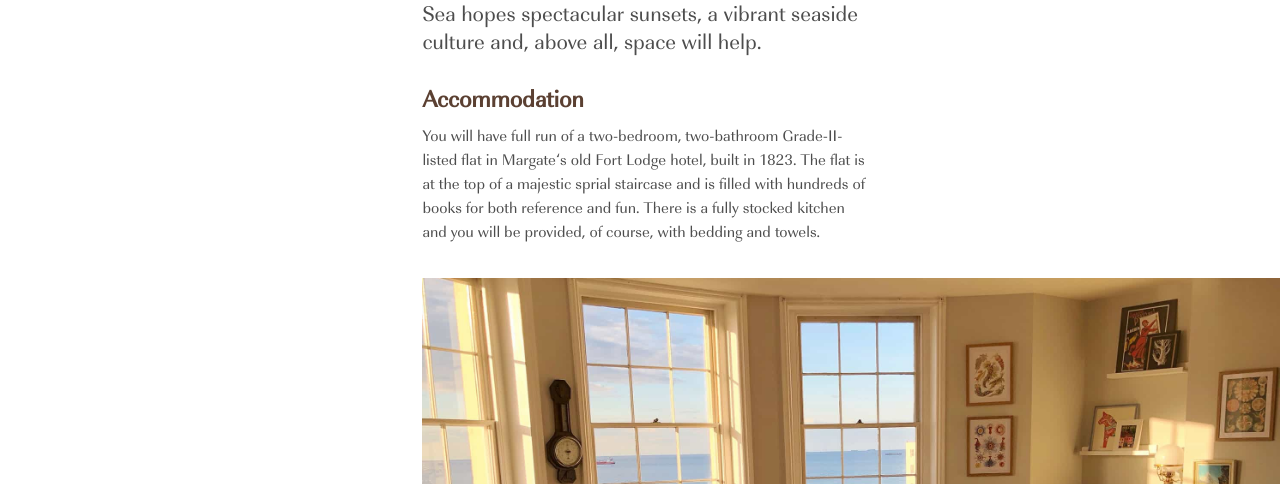
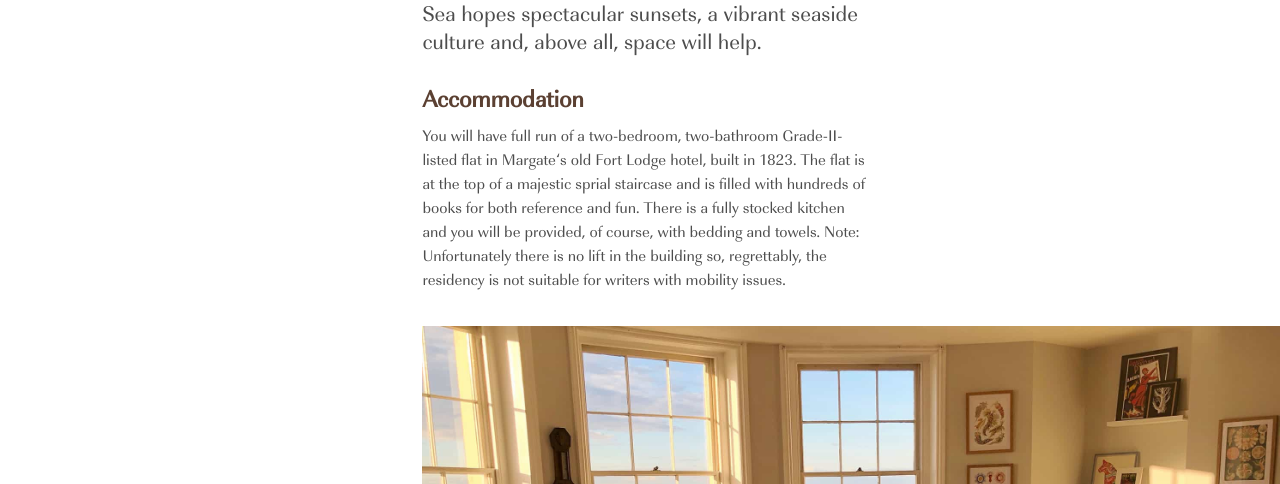
Before and after one commit to ryanhbowman/writersatsea, a website: page information.html in a window 1280 px wide. Shown: the part 316-800 px from the top of the page. Drawn offline with nearby package versions, Linux system fonts and the light colour scheme.

Commit message:
googs and stairs

```diff
--- a/information.html
+++ b/information.html
@@ -34,7 +34,7 @@
           </div>
           <div class="text-block">
             <h2>Accommodation</h2>
-            <p>You will have full run of a two-bedroom, two-bathroom Grade-II-listed flat in Margate&lsquo;s old Fort Lodge hotel, built in 1823. The flat is at the top of a majestic sprial staircase and is filled with hundreds of books for both reference and fun. There is a fully stocked kitchen and you will be provided, of course, with bedding and towels. </p>
+            <p>You will have full run of a two-bedroom, two-bathroom Grade-II-listed flat in Margate&lsquo;s old Fort Lodge hotel, built in 1823. The flat is at the top of a majestic sprial staircase and is filled with hundreds of books for both reference and fun. There is a fully stocked kitchen and you will be provided, of course, with bedding and towels. <small>Note: Unfortunately there is no lift in the building so, regrettably, the residency is not suitable for writers with mobility issues.</small> </p>
           </div>
 
           <div class="image-block">
```
Also changed, not shown: googlee6671cc14b3b8119.html (added, +1 -0 lines).
